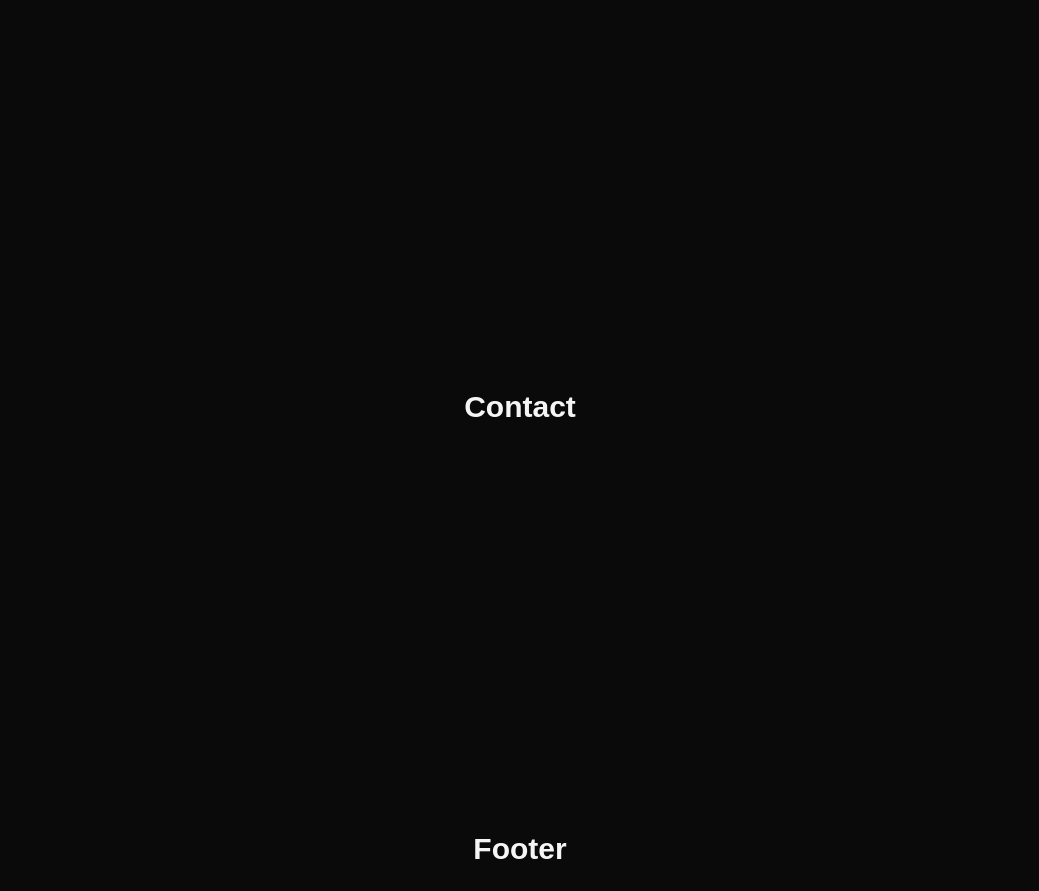
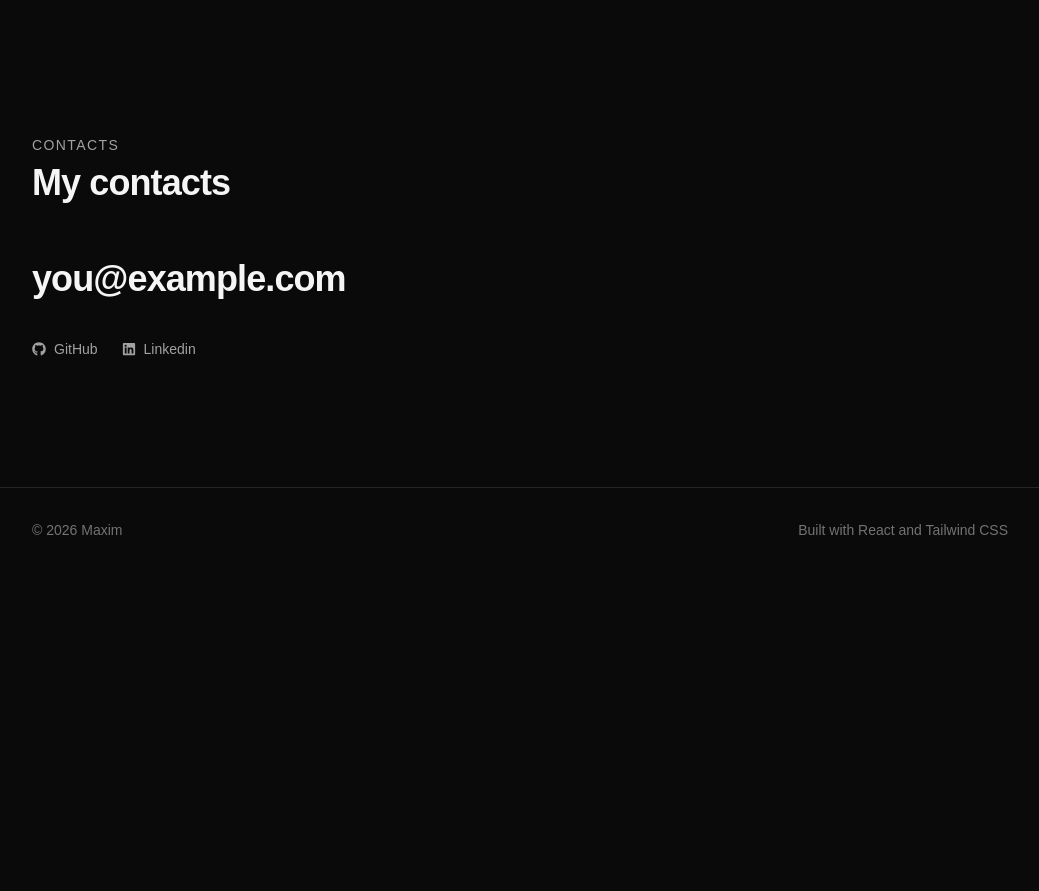
Before and after one commit to MaximBanna/portfolio, a React (Vite) app: page / in a window 1280 px wide. Shown: the part 2440-3331 px from the top of the page, without its empty margins (120-1159 px from the left). After the commit the page ends 3012 px from the top, so only its background shows below. Built offline with nearby package versions, Linux system fonts and the light colour scheme.

Commit message:
Add contact section and footer

```diff
--- a/package.json
+++ b/package.json
@@ -16,6 +16,7 @@
     "motion": "^14.2.0",
     "react": "^19.2.8",
     "react-dom": "^19.2.8",
+    "react-icons": "^5.7.0",
     "tailwindcss": "^4.3.3"
   },
   "devDependencies": {
--- a/src/components/layout/Footer.jsx
+++ b/src/components/layout/Footer.jsx
@@ -1,7 +1,10 @@
 function Footer() {
   return (
-    <footer id="footer" className="grid place-items-center p-6">
-      <h2 className="text-3xl font-bold">Footer</h2>
+    <footer id="footer" className="border-t border-neutral-800">
+      <div className="mx-auto max-w-5xl px-6 py-8 flex flex-col gap-2 md:flex-row md:justify-between text-sm text-neutral-500">
+        <p>© {new Date().getFullYear()} Maxim</p>
+        <p>Built with React and Tailwind CSS</p>
+      </div>
     </footer>
   );
 }
--- a/src/components/sections/Contact.jsx
+++ b/src/components/sections/Contact.jsx
@@ -1,7 +1,48 @@
+import SectionHeading from "../ui/SectionHeading";
+import { FaGithub, FaLinkedin } from "react-icons/fa";
 function Contact() {
+  const socials = [
+    {
+      label: "GitHub",
+      href: "https://github.com/your-username",
+      icon: FaGithub,
+    },
+    {
+      label: "Linkedin",
+      href: "https://Linkedin.com/your-username",
+      icon: FaLinkedin,
+    },
+  ];
+
   return (
-    <section id="contact" className="min-h-screen grid place-items-center">
-      <h2 className="text-3xl font-bold">Contact</h2>
+    <section id="contact" className="py-24 md:py-32">
+      <div className="mx-auto max-w-5xl px-6">
+        <SectionHeading label="Contacts" title="My contacts" />
+        <p className="mt-6 max-w-xl text-neutral-400"></p>
+        <a
+          className="mt-8 inline-block text-2xl md:text-4xl font-bold tracking-tight underline-offset-8 hover:underline"
+          href="mailto:you@example.com"
+        >
+          you@example.com
+        </a>
+        <div className="mt-10 flex gap-6 text-sm">
+          {socials.map((social) => {
+            const Icon = social.icon;
+            return (
+              <a
+                className="text-neutral-400 transition-colors hover:text-neutral-100 flex items-center gap-2"
+                key={social.href}
+                href={social.href}
+                target="_blank"
+                rel="noreferrer"
+              >
+                <Icon />
+                {social.label}
+              </a>
+            );
+          })}
+        </div>
+      </div>
     </section>
   );
 }
```
Also changed, not shown: 1 other file (tests, documents, lock files or other folders).
